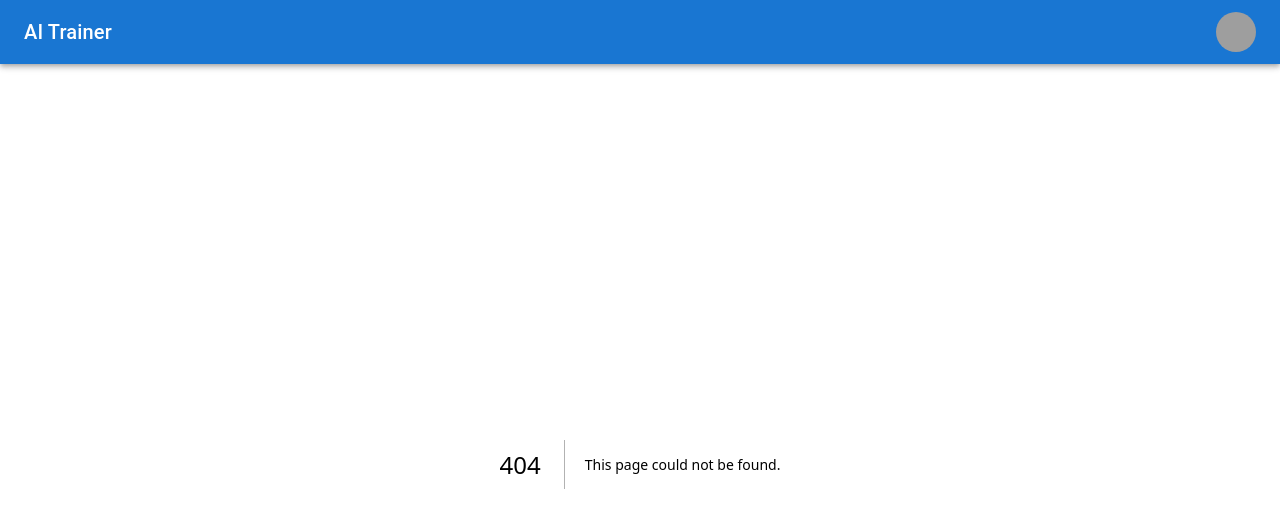
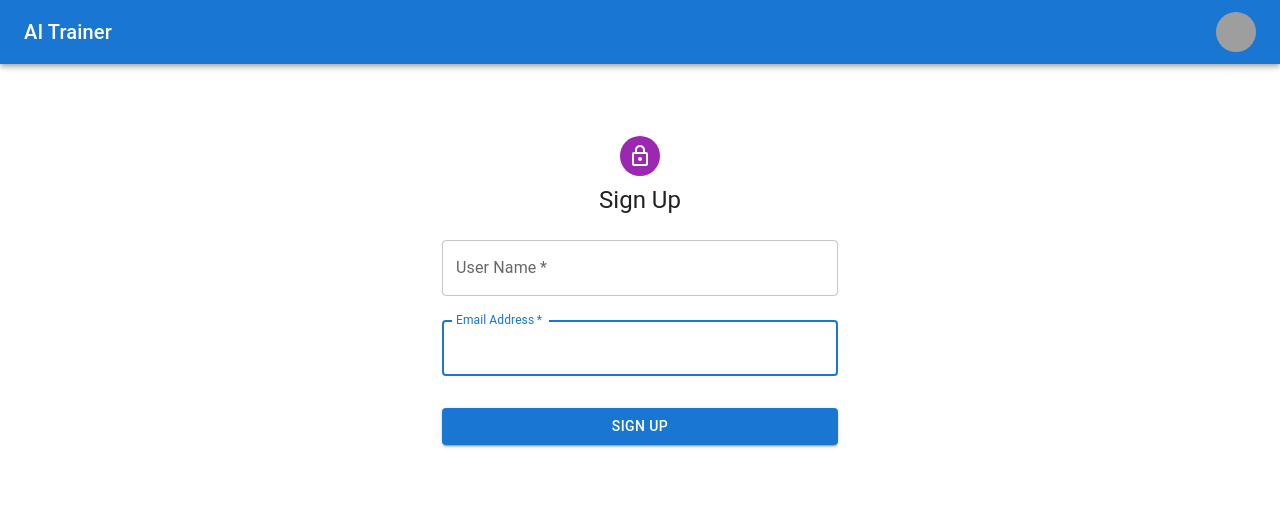
Before and after one commit to EduAiBuilder/trainers-front, a Next.js app: page /register in a window 1280 px wide. Before the commit this address had no page. Shown: the top 528 px of the page. Built offline with nearby package versions, Linux system fonts and the light colour scheme; grey boxes are pictures that could not be loaded.

Commit message:
add register page

```diff
--- a/src/app/enums/endpoints.ts
+++ b/src/app/enums/endpoints.ts
@@ -1,3 +1,4 @@
 export enum Endpoints {
     TRAINERS = 'trainers',
+    REGISTER_BY_EMAIL = 'auth/register/email',
 }
--- a/src/app/profile/page.tsx
+++ b/src/app/profile/page.tsx
@@ -1,7 +1,11 @@
-export default function Profile() {
+import React from "react";
+
+const ProfilePage: React.FC = () => {
     return (
         <div>
             <h1>Profile Page</h1>
         </div>
     );
 }
+
+export default ProfilePage;
--- /dev/null
+++ b/src/app/register/page.tsx
@@ -0,0 +1,91 @@
+"use client";
+
+import * as React from 'react';
+import Avatar from '@mui/material/Avatar';
+import Button from '@mui/material/Button';
+import CssBaseline from '@mui/material/CssBaseline';
+import TextField from '@mui/material/TextField';
+import Box from '@mui/material/Box';
+import LockOutlinedIcon from '@mui/icons-material/LockOutlined';
+import Typography from '@mui/material/Typography';
+import Container from '@mui/material/Container';
+import {registerByMail} from "@/clients/auth.client";
+
+
+const RegisterPage: React.FC = () => {
+    const handleSubmit = async (event: any) => {
+        event.preventDefault();
+        const data = new FormData(event.currentTarget);
+        const email = data.get('email')
+        const username = data.get('username')
+        if (typeof email !== 'string') {
+            return console.log('email should be string')
+        }
+        if (typeof username !== 'string') {
+            return console.log('username should be string')
+        }
+        const registerData = {
+            email, username
+        };
+        const response = await registerByMail(registerData)
+        console.log(response.data);
+    };
+
+    return (
+        <>
+            {/* eslint-disable-next-line react/jsx-no-undef */}
+            <Container component="main" maxWidth="xs">
+                <CssBaseline/>
+                <Box
+                    sx={{
+                        marginTop: 8,
+                        display: 'flex',
+                        flexDirection: 'column',
+                        alignItems: 'center',
+                    }}
+                >
+                    <Avatar sx={{m: 1, bgcolor: 'secondary.main'}}>
+                        <LockOutlinedIcon/>
+                    </Avatar>
+                    <Typography component="h1" variant="h5">
+                        Sign Up
+                    </Typography>
+                    <Box component="form" onSubmit={(event) => handleSubmit(event)} noValidate sx={{mt: 1}}>
+                        <TextField
+                            margin="normal"
+                            required
+                            fullWidth
+                            name="username"
+                            label="User Name"
+                            type="text"
+                            id="username"
+                        />
+                        <TextField
+                            margin="normal"
+                            required
+                            fullWidth
+                            id="email"
+                            label="Email Address"
+                            name="email"
+                            type="email"
+                            autoComplete="email"
+                            autoFocus
+                        />
+                        <Button
+                            type="submit"
+                            fullWidth
+                            variant="contained"
+                            sx={{mt: 3, mb: 2}}
+                        >
+                            Sign Up
+                        </Button>
+                    </Box>
+                </Box>
+            </Container>
+        </>
+
+    );
+
+}
+
+export default RegisterPage;
--- /dev/null
+++ b/src/clients/auth.client.ts
@@ -0,0 +1,13 @@
+import Axios from 'axios'
+import {Endpoints} from "@/app/enums/endpoints";
+
+const BACKEND_BASE_URL = 'http://localhost:3200';
+export const registerByMail = async (trainer: { email: string, username: string }) => {
+    try{
+        const endpoint = `${BACKEND_BASE_URL}/${Endpoints.REGISTER_BY_EMAIL}`;
+        const response = await Axios.post(endpoint, trainer);
+        return response?.data;
+    } catch (e) {
+        console.error(e);
+    }
+};
--- a/src/clients/trainers.client.ts
+++ b/src/clients/trainers.client.ts
@@ -2,8 +2,7 @@ import {post} from 'axios'
 import {TrainerInterface} from "@/interfaces/trainer.interface";
 import {Endpoints} from "@/app/enums/endpoints";
 
-// create trainer
 export const createTrainer = async (trainer: TrainerInterface) => {
-    const response = await post({endpoint: Endpoints.TRAINERS, body: trainer});
+    const response = await post(Endpoints.TRAINERS, trainer);
     return response?.data;
 };
```
